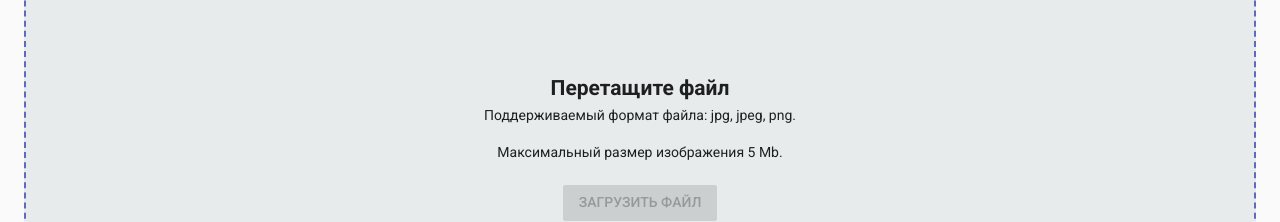
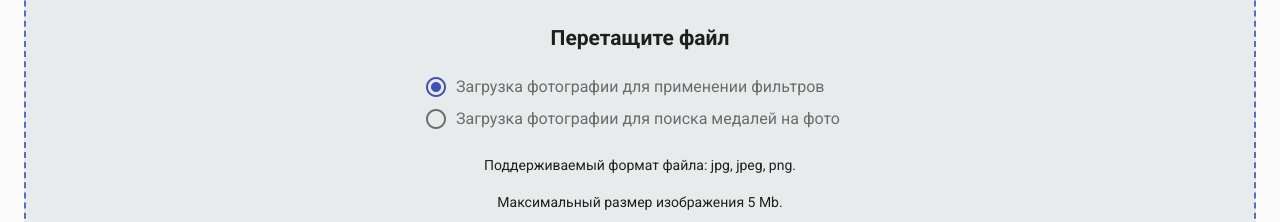
Before and after one commit to Hosttik/memHack, a Vue app in the folder frontend/: page / in a window 1280 px wide. Shown: the part 138-360 px from the top of the page. Built offline with nearby package versions, Linux system fonts and the light colour scheme; what vue-notification would draw is missing.

Commit message:
loader for load component added and added radio buttons

```diff
--- a/frontend/src/components/Load/Load.vue
+++ b/frontend/src/components/Load/Load.vue
@@ -2,6 +2,18 @@
     <div v-cloak @drop.prevent="addFile" @dragover.prevent class="dropArea">
         <div>
             <h2>Перетащите файл</h2>
+            <v-radio-group v-model="nextPath" column>
+                <v-radio
+                        label="Загрузка фотографии для применении фильтров"
+                        color="indigo"
+                        value="description"
+                ></v-radio>
+                <v-radio
+                        label="Загрузка фотографии для поиска медалей на фото"
+                        color="indigo"
+                        value="medals"
+                ></v-radio>
+            </v-radio-group>
             <div>
                 <p>Поддерживаемый формат файла: jpg, jpeg, png.</p>
                 <p>Максимальный размер изображения 5 Mb.</p>
@@ -23,11 +35,13 @@
   import { apiHost } from 'src/api/api.utils';
   import showNotify from 'src/helpers/showNotify';
   import showErrors from 'src/helpers/showErrors';
+  import { mapMutations } from "vuex";
 
   export default {
     name: 'Load',
     data() {
       return {
+        nextPath: 'description',
         files: [],
       };
     },
@@ -37,6 +51,7 @@
       }
     },
     methods: {
+      ...mapMutations(["changeLoaderStatus"]),
       addFile(e) {
         if (this.files.length === 1) {
           return;
@@ -55,6 +70,7 @@
         });
       },
       upload: async function () {
+        this.changeLoaderStatus(true);
         let file = this.files.shift();
         const formData = new FormData();
         formData.append('user_id', localStorage.getItem('memHackUserId'));
@@ -62,15 +78,18 @@
         try {
           const res = await apiHost.post('/upload-file', formData);
           if (res.is_success) {
+            this.changeLoaderStatus(false);
             showNotify({
               text: 'Картинка успешно загружена',
               type: 'success'
             });
-            this.$router.push({path: 'description'})
+            this.$router.push({path: this.nextPath})
           } else {
+            this.changeLoaderStatus(false);
             showErrors(res && res.errors);
           }
         } catch (e) {
+          this.changeLoaderStatus(false);
           showNotify({
             text: 'Ошибка загрузки файла',
             type: 'error'
```
Also changed, not shown: 1 other file (tests, documents, lock files or other folders).
